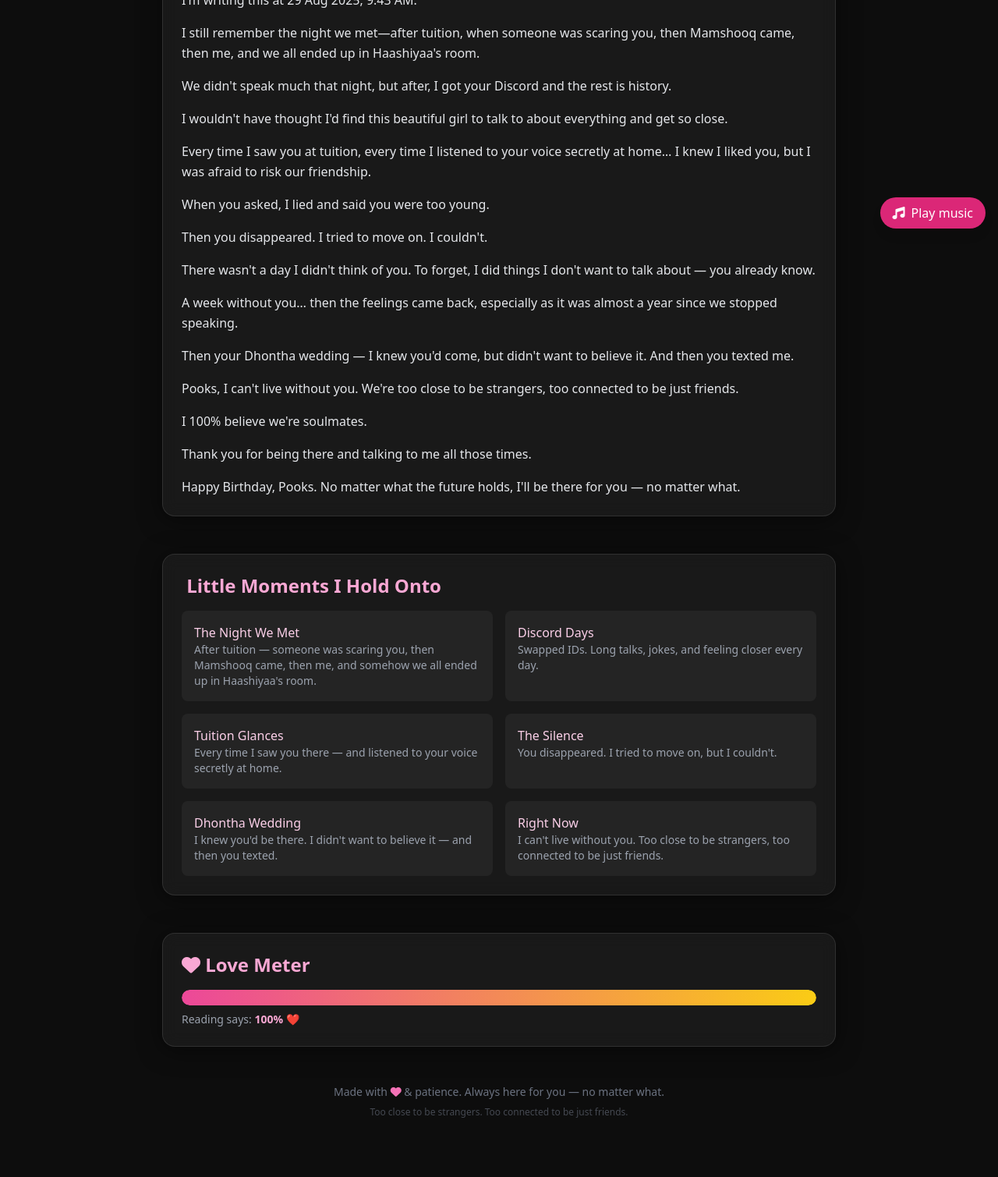
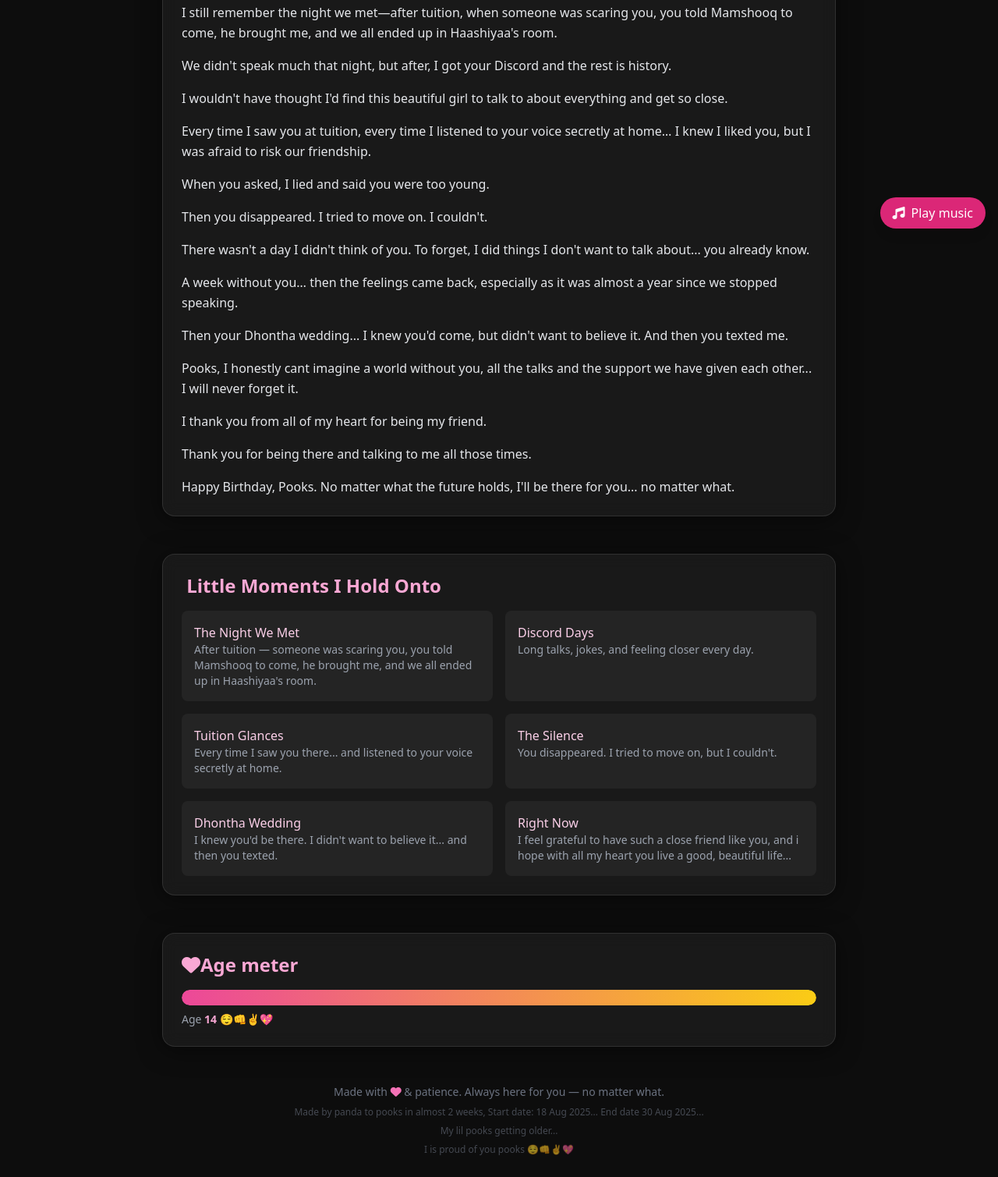
Before and after one commit to UmarBirthday/Gift, a plain HTML site: page index.html in a window 1280 px wide. Shown: the part 491-2000 px from the top of the page at 78% size. Drawn offline with nearby package versions, Linux system fonts and the light colour scheme; some icons are missing.

Commit message:
Changed texts and adjusted

```diff
--- a/index.html
+++ b/index.html
@@ -78,12 +78,12 @@
               Happy Birthday, <span class="text-pink-400">Pooks</span>
             </h1>
             <p class="mt-3 text-gray-300 leading-relaxed max-w-2xl">
-              A tiny website from someone who believes we're soulmates. Built from memories, laughs, and late-night calls.
+              A tiny website from panda to the most wonderful person I've ever met...
             </p>
             <div class="mt-4 flex flex-wrap gap-2 text-sm text-gray-400">
               <span class="bg-white/5 rounded-full px-3 py-1"><i class="fa-regular fa-calendar"></i> 29 Aug 2025 • 9:43 AM</span>
               <span class="bg-white/5 rounded-full px-3 py-1"><i class="fa-solid fa-gift"></i> Birthday Message</span>
-              <span class="bg-white/5 rounded-full px-3 py-1"><i class="fa-solid fa-music"></i> Background Song</span>
+              <span class="bg-white/5 rounded-full px-3 py-1"><i class="fa-solid fa-music"></i> Background Song(Tap the button to play)</span>
             </div>
           </div>
         </div>
@@ -104,19 +104,19 @@
         <div class="space-y-4 leading-relaxed text-gray-200">
           <p>Hey Umar, I hope you're doing alright…</p>
           <p>I'm writing this at 29 Aug 2025, 9:43 AM.</p>
-          <p>I still remember the night we met—after tuition, when someone was scaring you, then Mamshooq came, then me, and we all ended up in Haashiyaa's room.</p>
+          <p>I still remember the night we met—after tuition, when someone was scaring you, you told Mamshooq to come, he brought me, and we all ended up in Haashiyaa's room.</p>
           <p>We didn't speak much that night, but after, I got your Discord and the rest is history.</p>
           <p>I wouldn't have thought I'd find this beautiful girl to talk to about everything and get so close.</p>
           <p>Every time I saw you at tuition, every time I listened to your voice secretly at home… I knew I liked you, but I was afraid to risk our friendship.</p>
           <p>When you asked, I lied and said you were too young.</p>
           <p>Then you disappeared. I tried to move on. I couldn't.</p>
-          <p>There wasn't a day I didn't think of you. To forget, I did things I don't want to talk about — you already know.</p>
+          <p>There wasn't a day I didn't think of you. To forget, I did things I don't want to talk about... you already know.</p>
           <p>A week without you… then the feelings came back, especially as it was almost a year since we stopped speaking.</p>
-          <p>Then your Dhontha wedding — I knew you'd come, but didn't want to believe it. And then you texted me.</p>
-          <p>Pooks, I can't live without you. We're too close to be strangers, too connected to be just friends.</p>
-          <p>I 100% believe we're soulmates.</p>
+          <p>Then your Dhontha wedding... I knew you'd come, but didn't want to believe it. And then you texted me.</p>
+          <p>Pooks, I honestly cant imagine a world without you, all the talks and the support we have given each other... I will never forget it.</p>
+          <p>I thank you from all of my heart for being my friend.</p>
           <p>Thank you for being there and talking to me all those times.</p>
-          <p>Happy Birthday, Pooks. No matter what the future holds, I'll be there for you — no matter what.</p>
+          <p>Happy Birthday, Pooks. No matter what the future holds, I'll be there for you... no matter what.</p>
         </div>
       </div>
     </section>
@@ -128,15 +128,15 @@
         <div class="grid md:grid-cols-2 gap-4">
           <div class="bg-white/5 rounded-lg p-4">
             <h4 class="font-medium text-pink-200">The Night We Met</h4>
-            <p class="text-sm text-gray-400">After tuition — someone was scaring you, then Mamshooq came, then me, and somehow we all ended up in Haashiyaa's room.</p>
+            <p class="text-sm text-gray-400">After tuition — someone was scaring you, you told Mamshooq to come, he brought me, and we all ended up in Haashiyaa's room.</p>
           </div>
           <div class="bg-white/5 rounded-lg p-4">
             <h4 class="font-medium text-pink-200">Discord Days</h4>
-            <p class="text-sm text-gray-400">Swapped IDs. Long talks, jokes, and feeling closer every day.</p>
+            <p class="text-sm text-gray-400">Long talks, jokes, and feeling closer every day.</p>
           </div>
           <div class="bg-white/5 rounded-lg p-4">
             <h4 class="font-medium text-pink-200">Tuition Glances</h4>
-            <p class="text-sm text-gray-400">Every time I saw you there — and listened to your voice secretly at home.</p>
+            <p class="text-sm text-gray-400">Every time I saw you there... and listened to your voice secretly at home.</p>
           </div>
           <div class="bg-white/5 rounded-lg p-4">
             <h4 class="font-medium text-pink-200">The Silence</h4>
@@ -144,11 +144,11 @@
           </div>
           <div class="bg-white/5 rounded-lg p-4">
             <h4 class="font-medium text-pink-200">Dhontha Wedding</h4>
-            <p class="text-sm text-gray-400">I knew you'd be there. I didn't want to believe it — and then you texted.</p>
+            <p class="text-sm text-gray-400">I knew you'd be there. I didn't want to believe it... and then you texted.</p>
           </div>
           <div class="bg-white/5 rounded-lg p-4">
             <h4 class="font-medium text-pink-200">Right Now</h4>
-            <p class="text-sm text-gray-400">I can't live without you. Too close to be strangers, too connected to be just friends.</p>
+            <p class="text-sm text-gray-400">I feel grateful to have such a close friend like you, and i hope with all my heart you live a good, beautiful life...</p>
           </div>
         </div>
       </div>
@@ -157,18 +157,20 @@
     <!-- Fun Meter -->
     <section class="mt-12 fade-in">
       <div class="glass">
-        <h3 class="text-2xl font-semibold mb-4 text-pink-300"><i class="fa-solid fa-heart"></i> Love Meter</h3>
+        <h3 class="text-2xl font-semibold mb-4 text-pink-300"><i class="fa-solid fa-heart"></i>Age meter</h3>
         <div class="love-meter">
           <div class="love-meter-fill" id="loveMeterFill"></div>
         </div>
-        <p class="mt-2 text-sm text-gray-400">Reading says: <strong class="text-pink-300">100%</strong> ❤️</p>
+        <p class="mt-2 text-sm text-gray-400">Age <strong class="text-pink-300">14</strong> 😌👊✌️💖</p>
       </div>
     </section>
 
     <!-- Footer -->
     <footer class="mt-12 text-center text-sm text-gray-500 fade-in">
       Made with <i class="fa-solid fa-heart text-pink-400"></i> & patience. Always here for you — no matter what.
-      <div class="mt-2 text-xs opacity-60">Too close to be strangers. Too connected to be just friends.</div>
+      <div class="mt-2 text-xs opacity-60">Made by panda to pooks in almost 2 weeks, Start date: 18 Aug 2025... End date 30 Aug 2025...</div>
+      <div class="mt-2 text-xs opacity-60">My lil pooks getting older...</div>
+      <div class="mt-2 text-xs opacity-60">I is proud of you pooks 😌👊✌️💖</div>
     </footer>
   </main>
 
```
